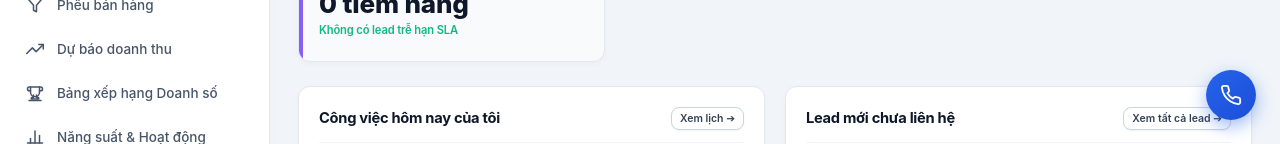
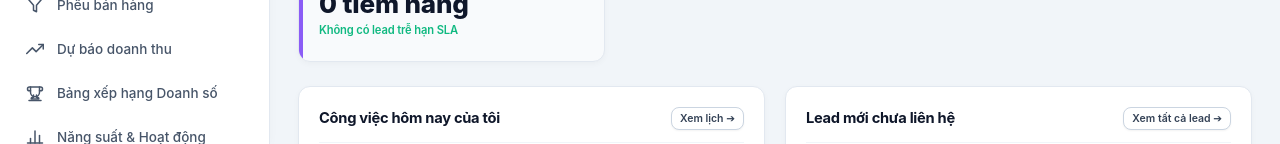
Before and after one commit to vlong3217-png/quan-ly-khach-hang-frontend, a React (Vite) app: page /dashboard in a window 1280 px wide. Shown: the part 656-800 px from the top of the page. Built offline with nearby package versions, Linux system fonts and the light colour scheme; no server answers; sample sign-in values are in the browser's storage.

Commit message:
refactor(ui): remove floating fab quick call, keep single quick call button on header

```diff
--- a/src/pages/DashboardPage/DashboardPage.tsx
+++ b/src/pages/DashboardPage/DashboardPage.tsx
@@ -865,19 +865,7 @@ function DashboardPage() {
         }}
       />
 
-      {/* ── FAB GHI NHANH CUỘC GỌI GỌN GÀNG (S6-10) ── */}
-      <button
-        type="button"
-        className="fab-quick-call fab-quick-call--circular"
-        id="fab-quick-call-mobile"
-        onClick={() => setIsQuickCallModalOpen(true)}
-        title="Ghi nhanh cuộc gọi khách hàng (S6-10)"
-        aria-label="Ghi nhanh cuộc gọi"
-      >
-        <IconPhoneCall />
-      </button>
-
-      {/* ── MODAL GHI NHANH CUỘC GỌI MOBILE (S6-10) ── */}
+      {/* ── MODAL GHI NHANH CUỘC GỌI (S6-10) ── */}
       <QuickCallMobileModal
         isOpen={isQuickCallModalOpen}
         onClose={() => setIsQuickCallModalOpen(false)}
```
